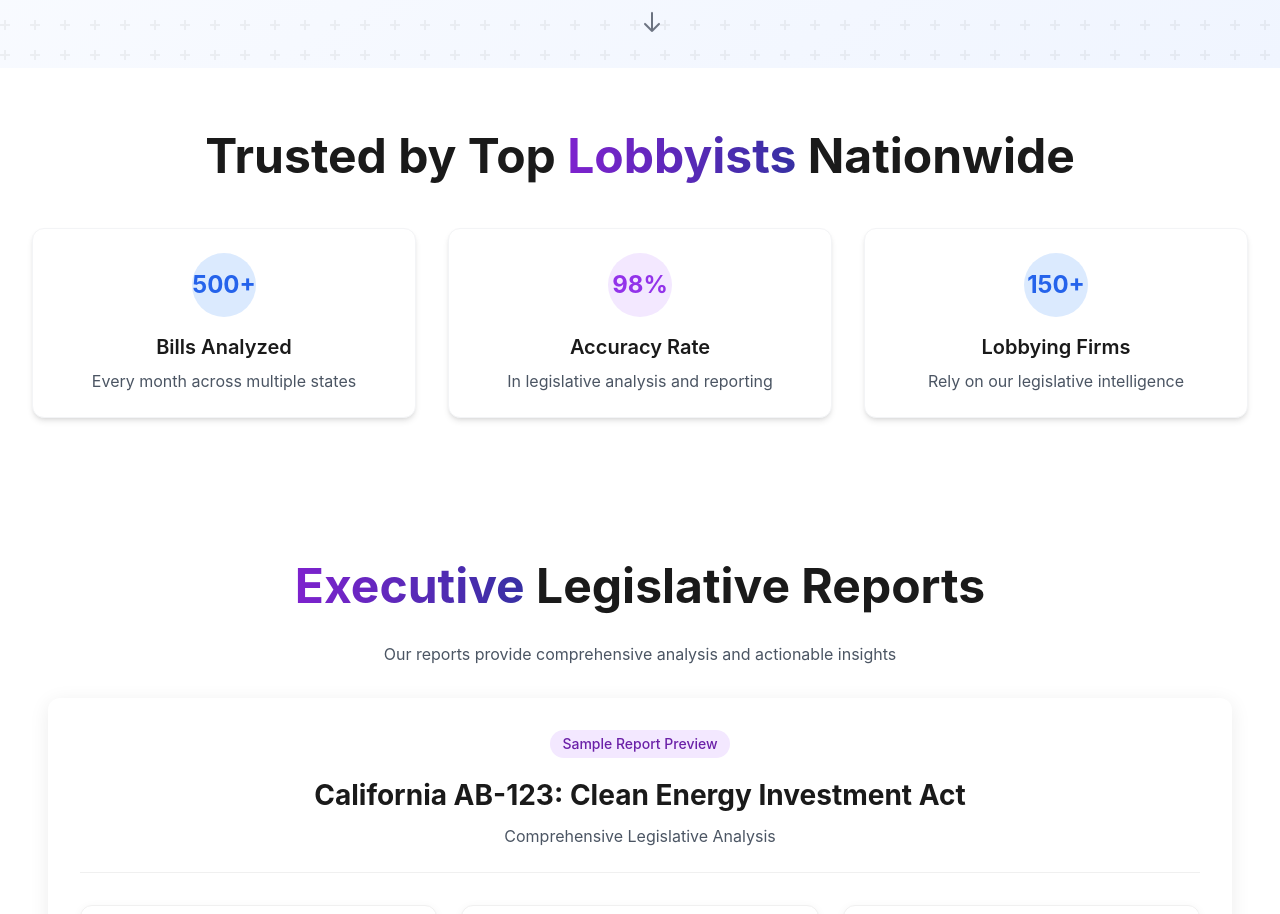
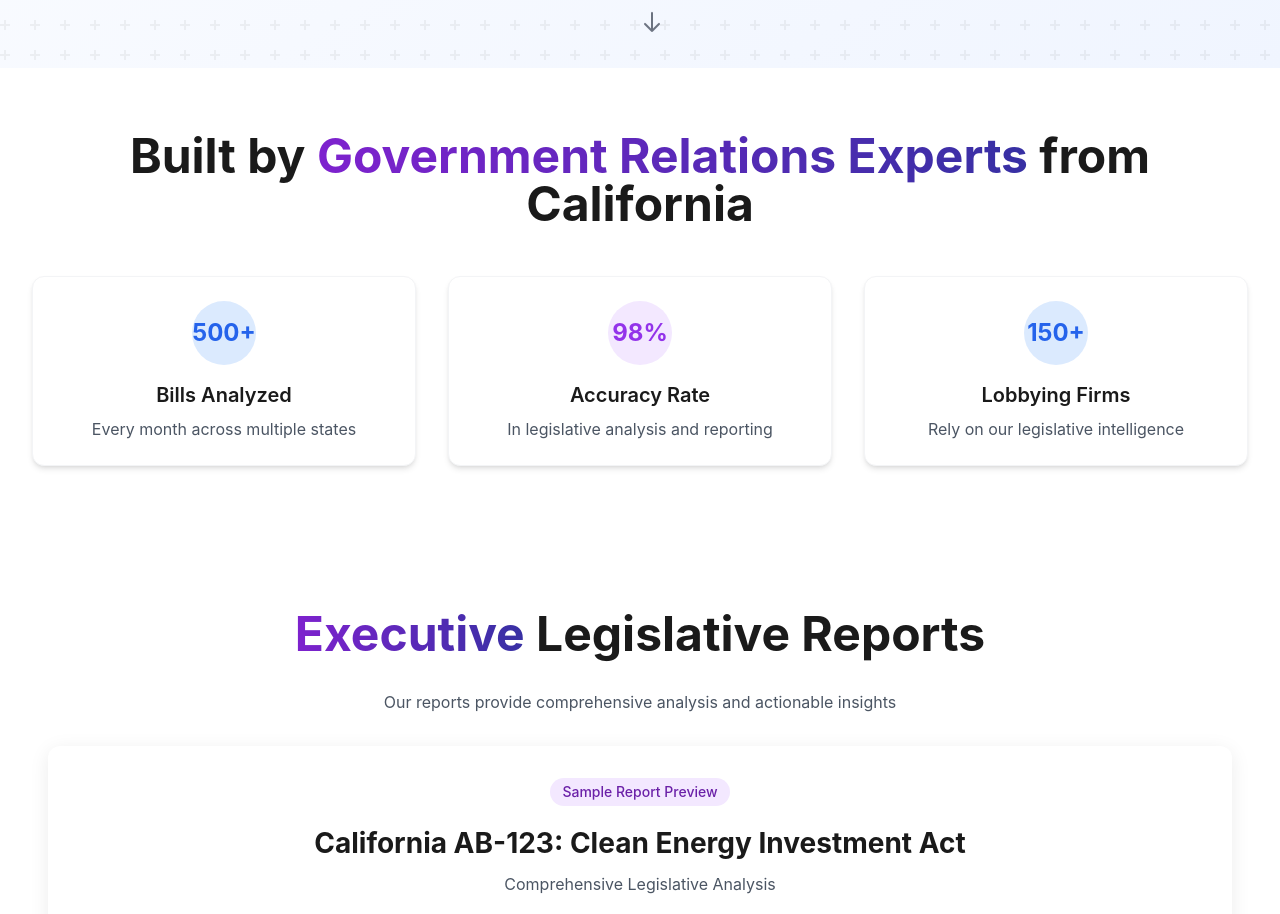
Before and after one commit to ehawked/legislative-report-app, a React (Vite) app: page / in a window 1280 px wide. Shown: the part 820-1734 px from the top of the page. Built offline with nearby package versions, Linux system fonts and the light colour scheme.

Commit message:
Updated App.tsx

```diff
--- a/src/App.tsx
+++ b/src/App.tsx
@@ -251,7 +251,7 @@ function App() {
       <section className="trusted-section" ref={trustedRef}>
         <div className="max-w-7xl mx-auto">
           <h2 className="text-4xl md:text-5xl font-bold text-center mb-12 scroll-trigger">
-            Trusted by Top <span className="gradient-text">Lobbyists</span> Nationwide
+            Built by <span className="gradient-text">Government Relations Experts</span> from California
           </h2>
 
           <div className="grid md:grid-cols-3 gap-8">
```
